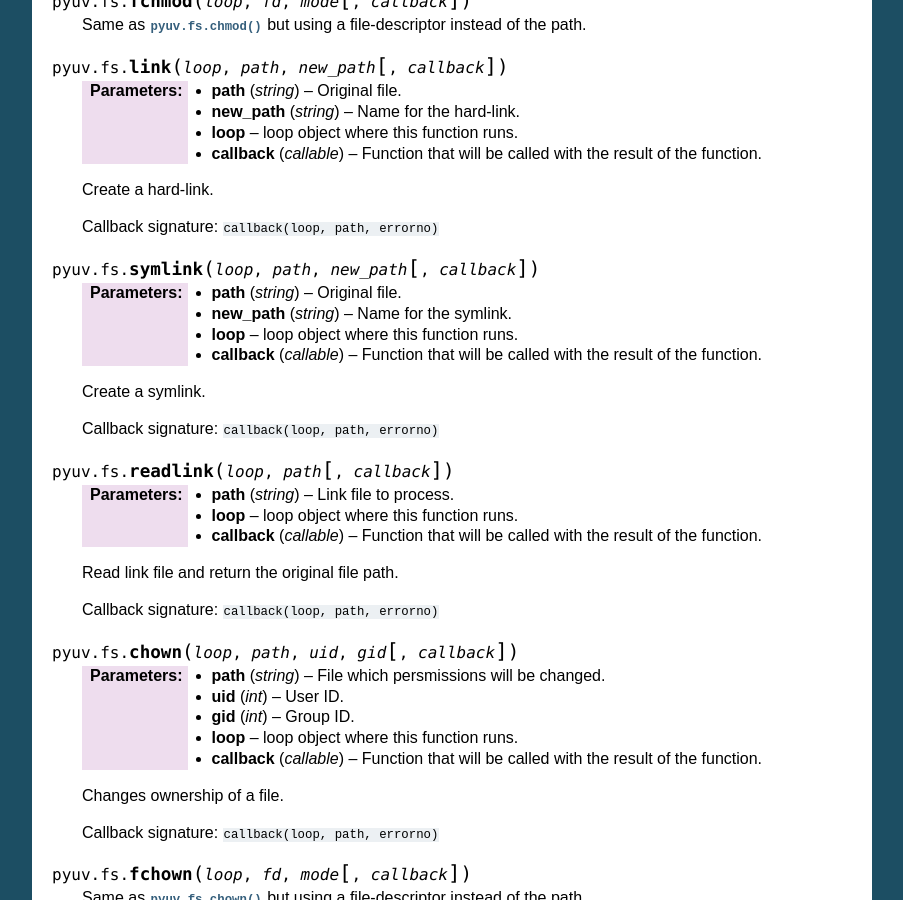
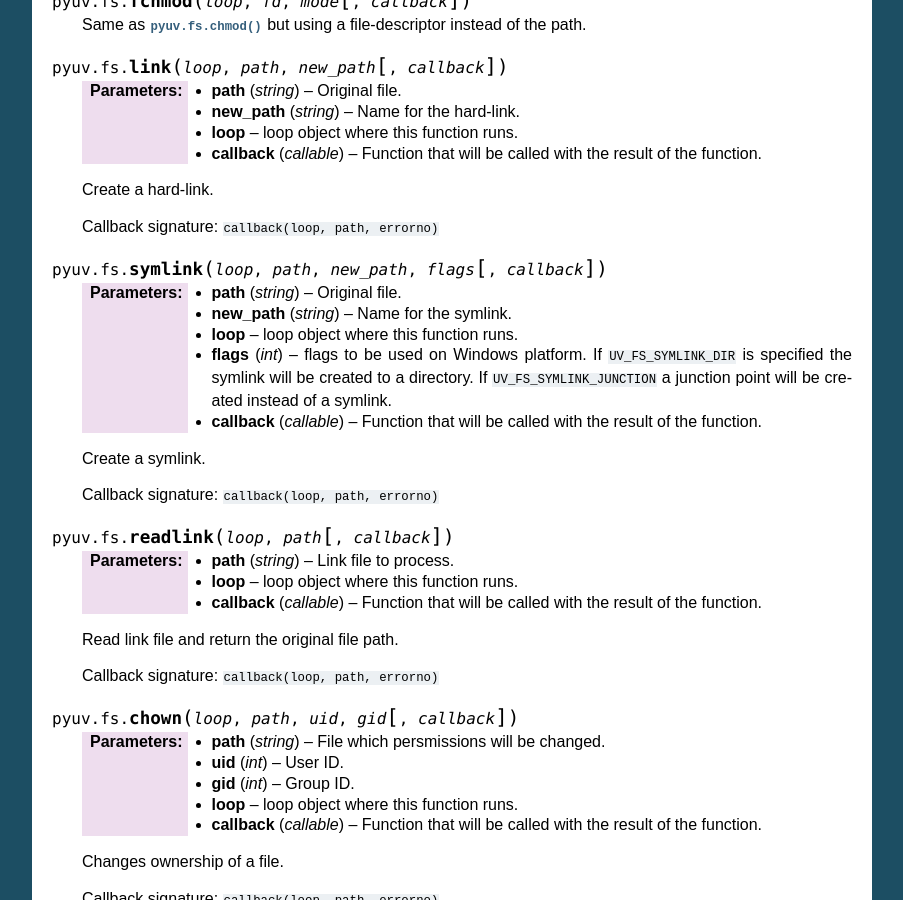
Before and after one commit to saghul/pyuv, a Sphinx documentation site: the page built from docs/fs.rst, in a window 1280 px wide and 900 px high, scrolled down 1453 px. Shown: the whole window, without its empty margins (198-1101 px from the left). Built offline with Sphinx 7.4.7, drawn with Linux system fonts in a browser that asks for light colours.

Commit message:
Updated documentation

```diff
--- a/docs/fs.rst
+++ b/docs/fs.rst
@@ -127,13 +127,17 @@
     Callback signature: ``callback(loop, path, errorno)``
 
 
-.. py:function:: pyuv.fs.symlink(loop, path, new_path, [callback])
+.. py:function:: pyuv.fs.symlink(loop, path, new_path, flags, [callback])
 
     :param string path: Original file.
 
     :param string new_path: Name for the symlink.
 
     :param loop: loop object where this function runs.
+
+    :param int flags: flags to be used on Windows platform. If ``UV_FS_SYMLINK_DIR`` is specified the symlink
+        will be created to a directory. If ``UV_FS_SYMLINK_JUNCTION`` a junction point will be created instead
+        of a symlink.
 
     :param callable callback: Function that will be called with the result of the function.
 
--- a/docs/poll.rst
+++ b/docs/poll.rst
@@ -9,13 +9,12 @@
 ================================
 
 
-.. py:class:: Poll(loop, fd_object)
+.. py:class:: Poll(loop, fd)
 
     :type loop: :py:class:`Loop`
     :param loop: loop object where this handle runs (accessible through :py:attr:`Poll.loop`).
 
-    :param object fd_object: Object which defines the `fileno()` mehotd which will be monitored
-        for readibility or writability.
+    :param int fd: File descriptor to be monitored for readibility or writability.
 
     ``Poll`` handles can be used to monitor an arbitrary file descritor for readability or writability.
         On Unix any file descriptor is supported but on Windows only sockets are supported.
```
